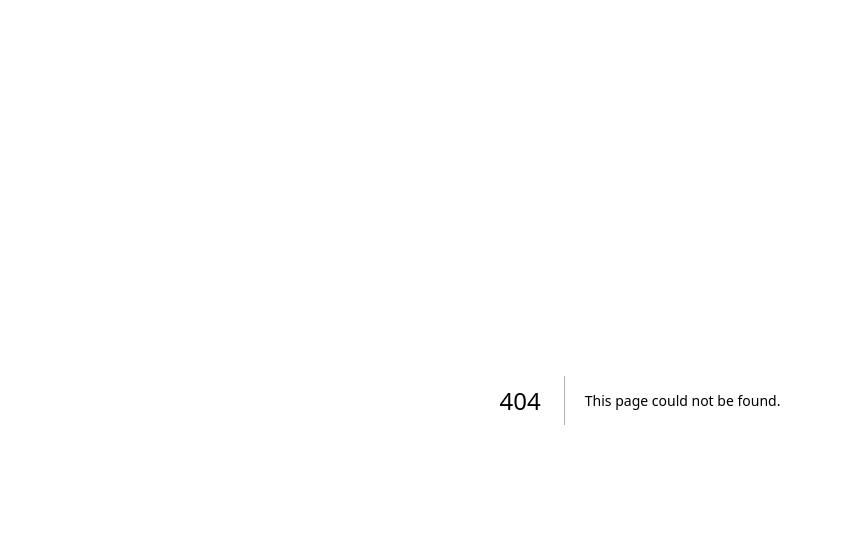
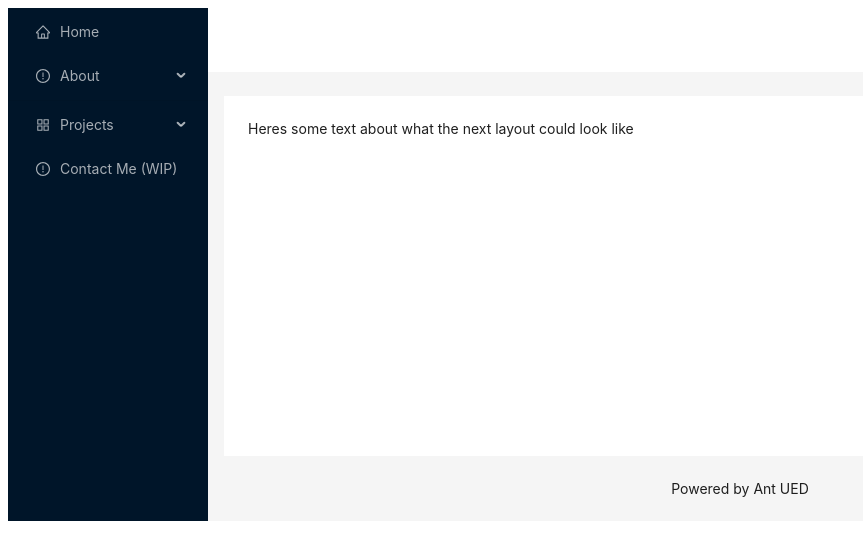
Before and after one commit to jalowe13/jacob-website, a Next.js app: page /AntLayout in a window 1280 px wide. Before the commit this address had no page. Shown: the top 560 px of the page, without its empty margins (0-863 px from the left). Built offline with nearby package versions, Linux system fonts and the light colour scheme.

Commit message:
AntLayout template created

```diff
--- a/package.json
+++ b/package.json
@@ -10,6 +10,7 @@
     "@emotion/react": "^11.10.5",
     "@emotion/styled": "^11.10.5",
     "@mui/material": "^5.11.8",
+    "antd": "^5.2.1",
     "eslint": "^8.33.0",
     "express": "^4.18.2",
     "fs": "^0.0.1-security",
--- /dev/null
+++ b/pages/AntLayout.js
@@ -0,0 +1,98 @@
+import React, { useState } from 'react';
+
+//Routing with NextJS and ANT https://blog.logrocket.com/use-ant-design-next-js/
+import Link from 'next/link'
+
+// Antd Imports
+import {Layout, Menu, theme} from 'antd';
+import { HomeOutlined, ExclamationCircleOutlined, FileExclamationOutlined,
+AppstoreOutlined, BookOutlined, CarryOutOutlined, UserOutlined,
+EyeOutlined,DesktopOutlined, SmileOutlined, BgColorsOutlined,
+} from '@ant-design/icons';
+const {Header, Content, Footer, Sider} = Layout;
+
+// Uses Code Layout from https://ant.design/components/layout#components-layout-demo-responsive
+
+// Menu Layout Code https://ant.design/components/menu
+
+// Grabbing Menu Items
+function getItem(label, key, icon, children, type) {
+  return {
+    key,
+    icon,
+    children,
+    label,
+    type,
+  };
+}
+
+// All Menu Items
+const items = [
+  getItem('Home', '1', <HomeOutlined/>),
+  getItem('About', '2', <ExclamationCircleOutlined />, [
+    getItem('Myself', '2-1', <UserOutlined />),
+    getItem('My Skills (WIP)', '2-2', <CarryOutOutlined />),
+    getItem('My Resume', '2-3', <BookOutlined />)
+  ]),
+  {
+    type: 'divider',
+  },
+  getItem('Projects', '3', <AppstoreOutlined />, [
+    getItem('Personal', '3-1', <SmileOutlined />, [
+      getItem('Replicate', '3-1-1', <BgColorsOutlined />),
+      getItem('TheOne SDL', '3-1-2', <FileExclamationOutlined />),
+      getItem('VGB Unity', '3-1-3', <FileExclamationOutlined />)
+    ]),
+    getItem('School', '3-2', <FileExclamationOutlined />, [
+      getItem('Comp Vision', '3-2-1', <EyeOutlined />),
+      getItem('ML', '3-2-2', <DesktopOutlined />),
+    ]),
+  ]),
+  getItem('Contact Me (WIP)', '3', <ExclamationCircleOutlined />)
+];
+
+// REturning Menu Options
+export default function Ant(){
+
+    const onClick = (e) => {
+      console.log('click', e);
+    }
+    const {
+        token: { colorBgContainer },
+      } = theme.useToken();
+    return (
+        <Layout>
+          <Sider
+            breakpoint="lg"
+            collapsedWidth="0"
+            onBreakpoint={(broken) => {
+              console.log(broken);
+            }}
+            onCollapse={(collapsed, type) => {
+              console.log(collapsed, type);
+            }}
+          >
+            <div className="logo" />
+            <Menu theme="dark" mode="inline"
+            style={{
+              width: 200
+            }}
+            onClick = {onClick}
+            defaultSelectedKeys={['home']}
+            defaultOpenKeys={['home']}
+            items={items}
+            />
+          </Sider>
+          <Layout>
+            <Header style={{ padding: 0, background: colorBgContainer }} />
+            <Content style={{ margin: '24px 16px 0' }}>
+              <div style={{ padding: 24, minHeight: 360, background: colorBgContainer }}>
+                Heres some text about what the next layout could look like</div>
+            </Content>
+            <Footer style={{ textAlign: 'center' }}>Powered by Ant UED</Footer>
+          </Layout>
+        </Layout>
+      );
+
+
+    }
```
Also changed, not shown: 1 other file (tests, documents, lock files or other folders).
